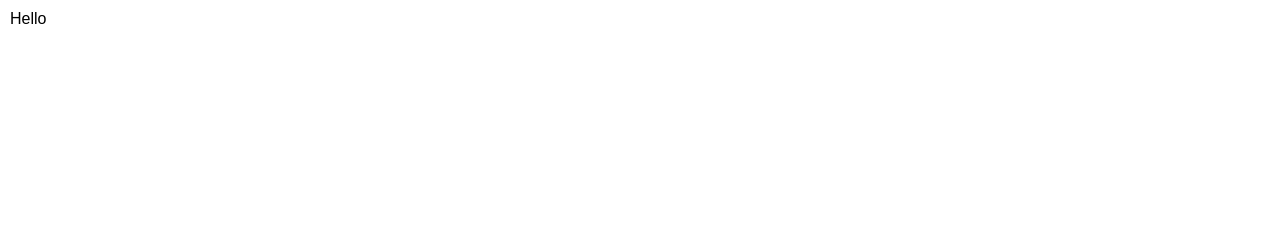
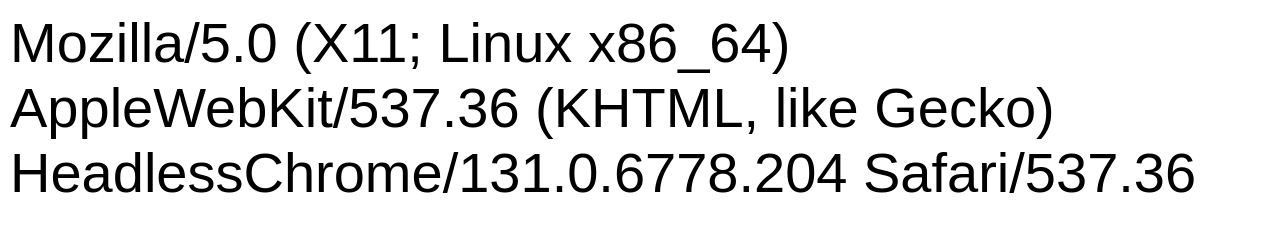
Before and after one commit to m-blix/showua, a plain HTML site: page index.html in a window 1280 px wide. Drawn offline with Linux system fonts and the light colour scheme.

Commit message:
Display UA

```diff
--- a/index.html
+++ b/index.html
@@ -2,6 +2,7 @@
 <html>
 <head>
   <meta charset="utf-8">
+  <meta name="viewport" content="width=device-width, initial-scale=1">
   <title>UA &middot; User-Agent Display</title>
 <style>
 * {
@@ -17,11 +18,26 @@
 #container {
   padding: 10px;
 }
+
+#ua {
+  font-size: 56px;
+}
 </style>
 </head>
 <body>
 <div id="container">
-Hello
+
+  <div id="ua"></div>
+
 </div>
+
+<script>
+'use strict';
+
+let uaEl = document.getElementById('ua');
+
+uaEl.textContent = navigator.userAgent;
+
+</script>
 </body>
 </html>
```
